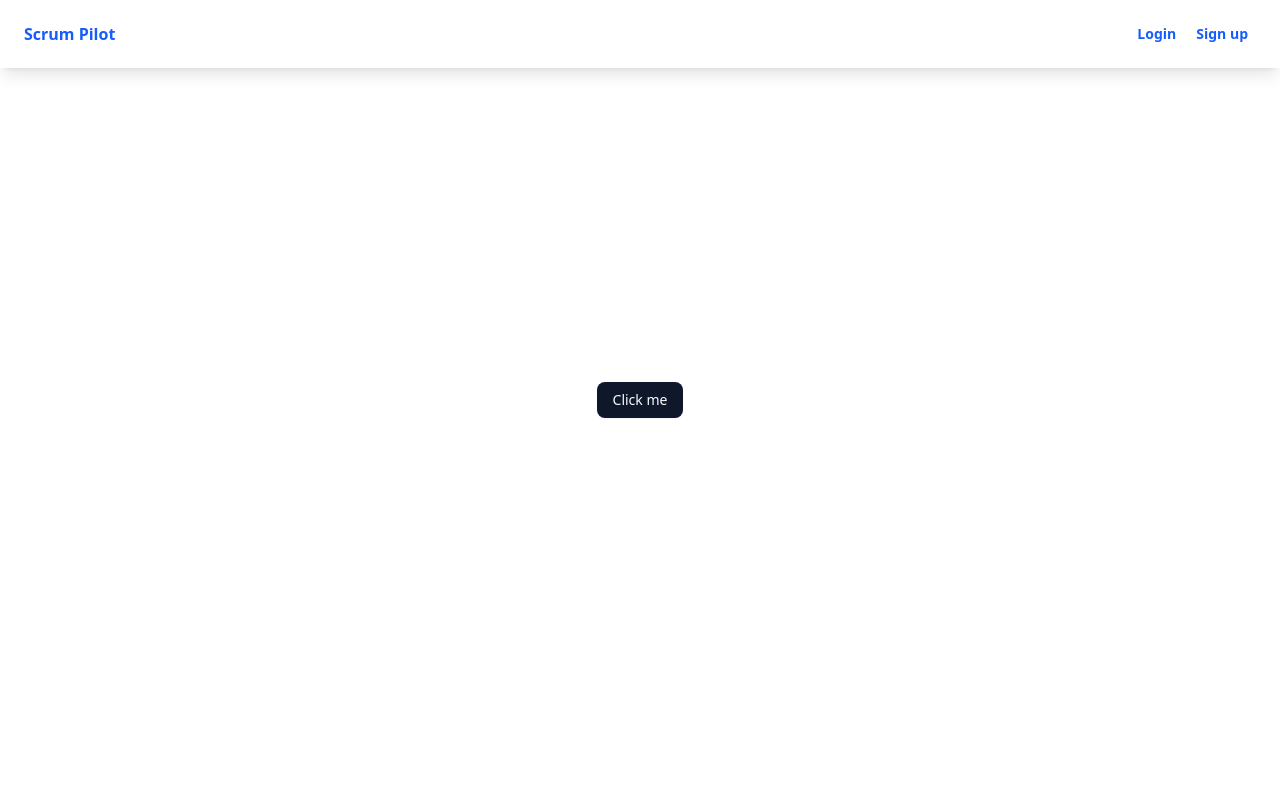
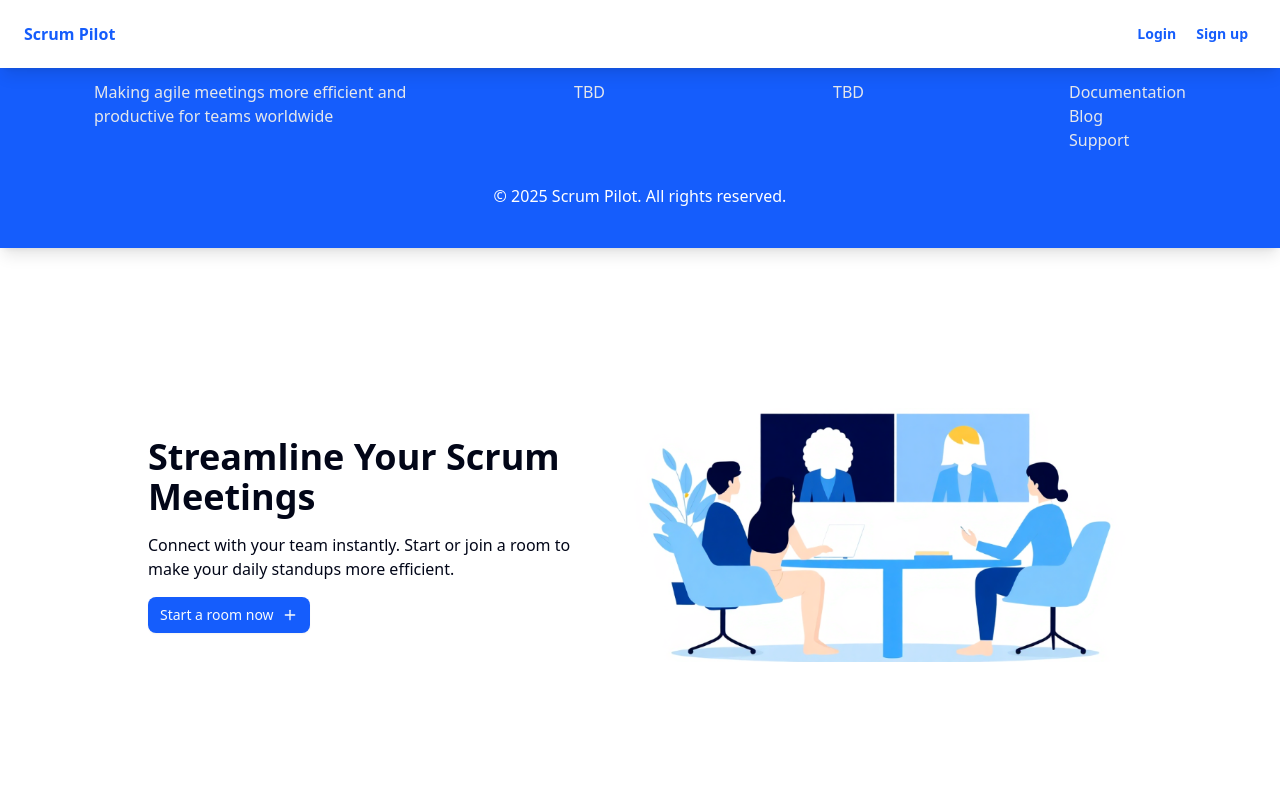
Before and after one commit to npier97/ScrumPilot, a React (Vite) app: page / in a window 1280 px wide. Shown: the top 800 px of the page. Built offline with nearby package versions, Linux system fonts and the light colour scheme.

Commit message:
feat: add hero image and create hero component

```diff
--- a/src/App.tsx
+++ b/src/App.tsx
@@ -1,15 +1,13 @@
-import { Button } from '@/components/ui/button';
 import Header from './components/Header';
 import Footer from './components/Footer';
+import Hero from './components/Hero';
 
 function App() {
   return (
     <>
       <Header />
-      <div className='flex flex-col items-center justify-center min-h-svh'>
-        <Button>Click me</Button>
-      </div>
       <Footer />
+      <Hero />
     </>
   );
 }
--- /dev/null
+++ b/src/components/Hero/index.tsx
@@ -0,0 +1,23 @@
+import { Plus } from 'lucide-react';
+import { Button } from '@/components/ui/button';
+
+const Hero = () => (
+  <section className='pt-40 px-4 pb-20 flex flex-col gap-6 items-center justify-center lg:flex-row'>
+    <div className='max-w-md flex flex-col gap-4 items-center text-center lg:items-start lg:text-start'>
+      <h1 className='text-2xl font-bold lg:text-4xl'>
+        Streamline Your Scrum Meetings
+      </h1>
+      <h2>
+        Connect with your team instantly. Start or join a room to make your
+        daily standups more efficient.
+      </h2>
+      <Button className='bg-blue-600 cursor-pointer hover:bg-blue-500 md:max-w-[300px]'>
+        Start a room now
+        <Plus />
+      </Button>
+    </div>
+    <img src='/meeting.png' className='w-full max-w-lg' />
+  </section>
+);
+
+export default Hero;
```
Also changed, not shown: public/meeting.png (added).
